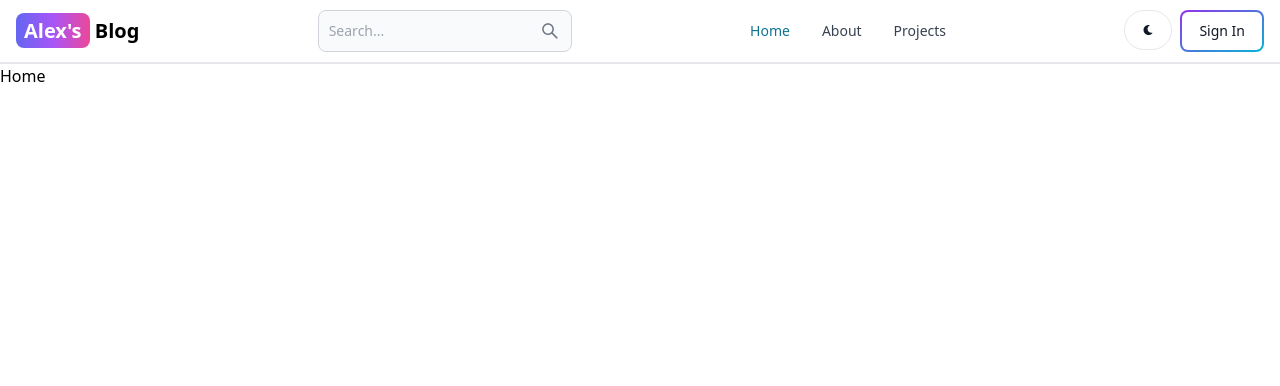
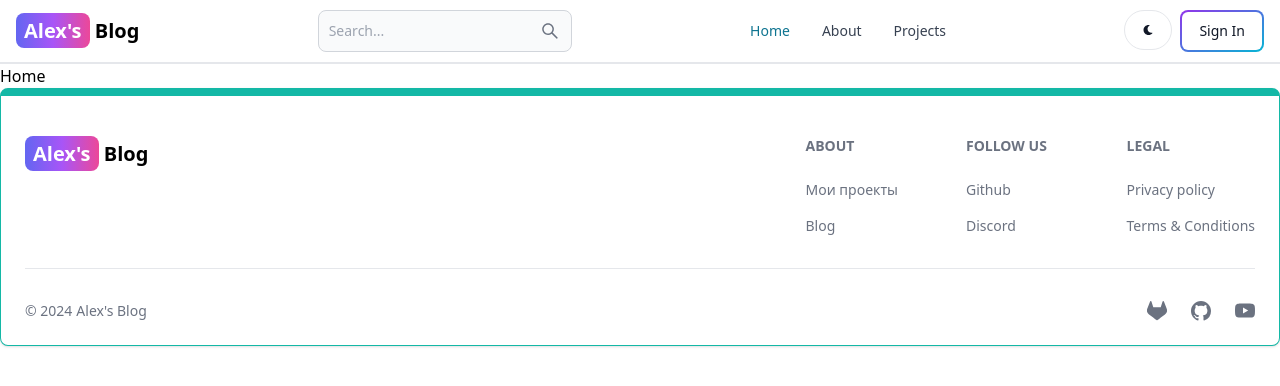
Before and after one commit to Nayteruz/mern_blog, a React (Vite) app in the folder client/: page / in a window 1280 px wide. Shown: the top 386 px of the page. Built offline with nearby package versions, Linux system fonts and the light colour scheme.

Commit message:
create footer component

```diff
--- a/client/src/App.tsx
+++ b/client/src/App.tsx
@@ -1,6 +1,7 @@
 import { BrowserRouter, Routes, Route } from "react-router-dom";
 import { Header } from "@components/Header";
 import { routesApp } from "./app/routes";
+import { Footer } from "./shared/UI/Footer";
 
 const App = () => {
   return (
@@ -11,6 +12,7 @@ const App = () => {
           <Route key={path} path={path} element={element} />
         ))}
       </Routes>
+      <Footer />
     </BrowserRouter>
   );
 };
--- /dev/null
+++ b/client/src/shared/UI/Footer/index.tsx
@@ -0,0 +1,84 @@
+import { Footer as FooterFlowbite } from "flowbite-react";
+import { Logo } from "../Logo";
+import { BsGitlab, BsGithub, BsYoutube } from "react-icons/bs";
+
+export const Footer = () => {
+  return (
+    <FooterFlowbite container className="border border-t-8 border-teal-500">
+      <div className="w-full max-w-7xl mx-auto">
+        <div className="grid w-full justify-between sm:flex md:grid-cols-1">
+          <div className="mt-5 ">
+            <Logo className="self-center whitespace-nowrap text-lg sm:text-xl font-semibold dark:text-white" />
+          </div>
+          <div className="grid grid-cols-2 gap-8 mt-4 sm:grid-cols-3">
+            <div>
+              <FooterFlowbite.Title title="About" />
+              <FooterFlowbite.LinkGroup col>
+                <FooterFlowbite.Link
+                  href="#"
+                  target="_blank"
+                  rel="noopener noreferrer"
+                >
+                  Мои проекты
+                </FooterFlowbite.Link>
+                <FooterFlowbite.Link
+                  href="/about"
+                  target="_blank"
+                  rel="noopener noreferrer"
+                >
+                  Blog
+                </FooterFlowbite.Link>
+              </FooterFlowbite.LinkGroup>
+            </div>
+            <div>
+              <FooterFlowbite.Title title="Follow us" />
+              <FooterFlowbite.LinkGroup col>
+                <FooterFlowbite.Link
+                  href="https://github.com/Nayteruz"
+                  target="_blank"
+                  rel="noopener noreferrer"
+                >
+                  Github
+                </FooterFlowbite.Link>
+                <FooterFlowbite.Link
+                  href="#"
+                  target="_blank"
+                  rel="noopener noreferrer"
+                >
+                  Discord
+                </FooterFlowbite.Link>
+              </FooterFlowbite.LinkGroup>
+            </div>
+            <div>
+              <FooterFlowbite.Title title="Legal" />
+              <FooterFlowbite.LinkGroup col>
+                <FooterFlowbite.Link href="#">
+                  Privacy policy
+                </FooterFlowbite.Link>
+                <FooterFlowbite.Link href="#">
+                  Terms &amp; Conditions
+                </FooterFlowbite.Link>
+              </FooterFlowbite.LinkGroup>
+            </div>
+          </div>
+        </div>
+        <FooterFlowbite.Divider />
+        <div className="w-full sm:flex sm:items-center sm:justify-between">
+          <FooterFlowbite.Copyright
+            href="#"
+            by="Alex's Blog"
+            year={new Date().getFullYear()}
+          />
+          <div className="flex gap-6 sm:mt-0 mt-4 sm:justify-center">
+            <FooterFlowbite.Icon href="#" icon={BsGitlab} />
+            <FooterFlowbite.Icon
+              href="https://github.com/Nayteruz"
+              icon={BsGithub}
+            />
+            <FooterFlowbite.Icon href="#" icon={BsYoutube} />
+          </div>
+        </div>
+      </div>
+    </FooterFlowbite>
+  );
+};
```
